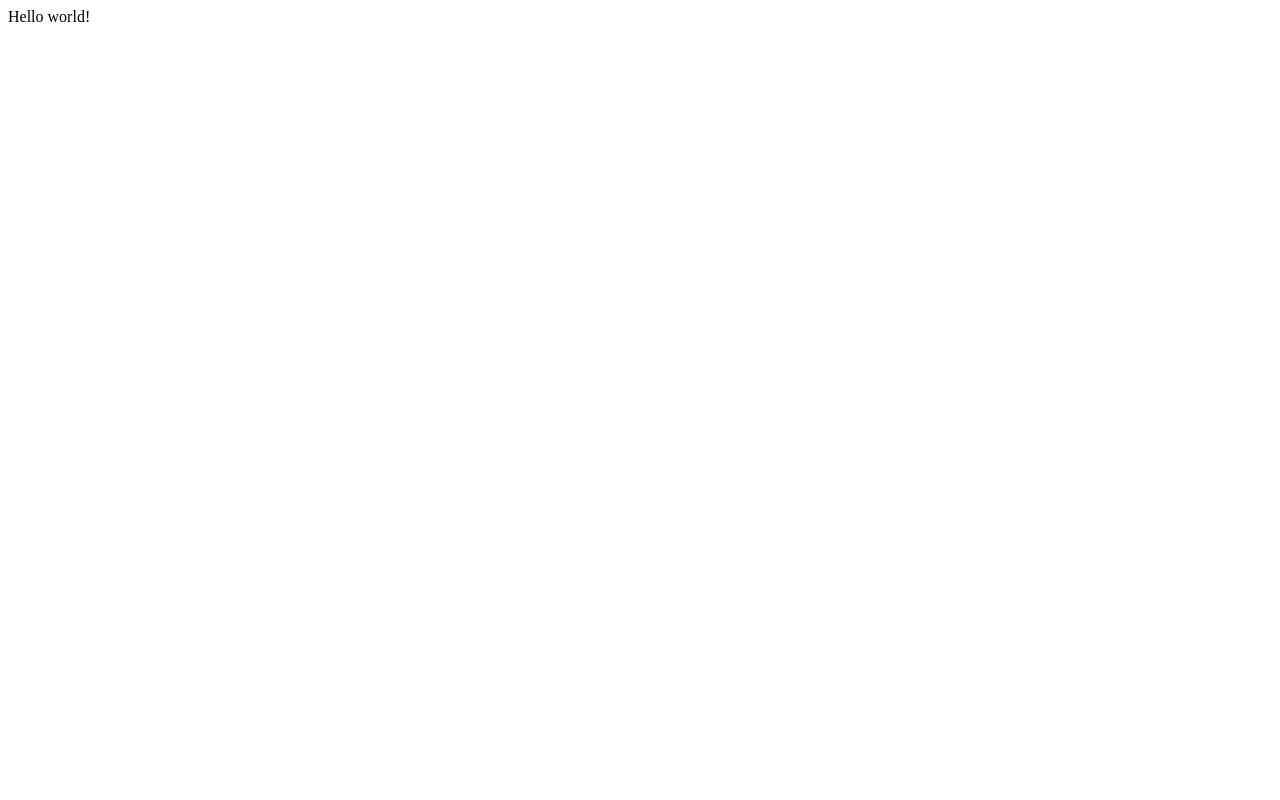
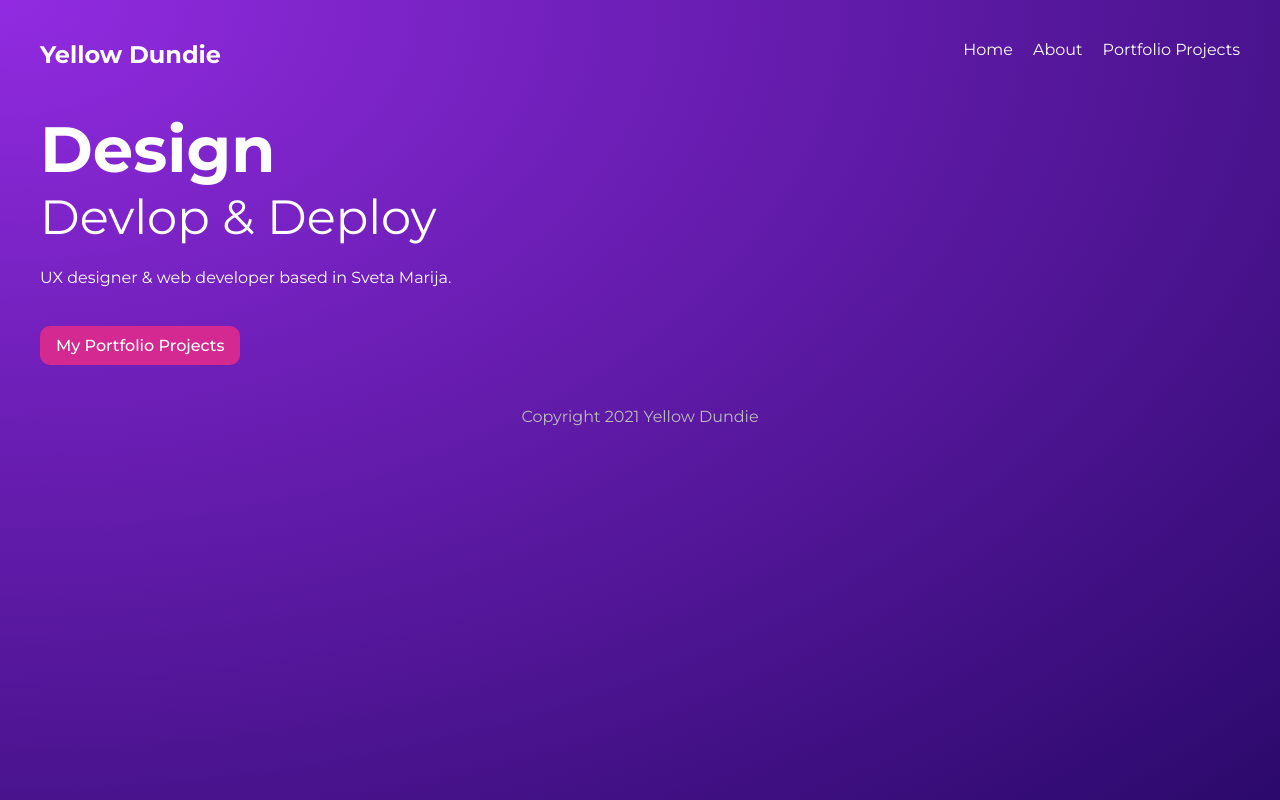
Before and after one commit to YDundie/gatsbyCrash, a Gatsby site: page / in a window 1280 px wide. Built offline with nearby package versions, Linux system fonts and the light colour scheme; Gatsby itself is replaced by a stand-in of ours.

Commit message:
Gatsby crash course, liniking, styles, routes, 404, layout

```diff
--- /dev/null
+++ b/src/components/Layout.js
@@ -0,0 +1,17 @@
+import React from 'react'
+import Navbar from './Navbar';
+import '../styles/global.css'
+
+export default function Layout({ children }) {
+    return (
+        <div className='layout'>
+            <Navbar />
+            <div className="content">
+                {children}
+            </div>
+            <footer>
+                <p>Copyright 2021 Yellow Dundie</p>
+            </footer>
+        </div>
+    )
+}
--- /dev/null
+++ b/src/components/Navbar.js
@@ -0,0 +1,15 @@
+import React from 'react'
+import { Link } from 'gatsby'
+
+export default function Navbar() {
+    return (
+        <nav>
+            <h1>Yellow Dundie</h1>
+            <div className="links">
+                <Link to='/'>Home</Link>
+                <Link to='/about'>About</Link>
+                <Link to='/projects'>Portfolio Projects</Link>
+            </div>
+        </nav>
+    )
+}
--- a/src/pages/index.js
+++ b/src/pages/index.js
@@ -1,5 +1,20 @@
 import React from "react"
+import Layout from '../components/Layout'
+import * as homeStyles from '../styles/home.module.css'
+import { Link } from 'gatsby'
+
 
 export default function Home() {
-  return <div>Hello world!</div>
+  return (
+    <Layout>
+      <section className={homeStyles.header}>
+        <div>
+          <h2>Design</h2>
+          <h3>Devlop & Deploy</h3>
+          <p>UX designer & web developer based in Sveta Marija.</p>
+          <Link className={homeStyles.btn} to='/projects'>My Portfolio Projects</Link>
+        </div>
+      </section>
+    </Layout>
+  )
 }
--- /dev/null
+++ b/src/styles/global.css
@@ -0,0 +1,50 @@
+@import url('https://fonts.googleapis.com/css2?family=Montserrat:wght@300;400;500;700&display=swap');
+
+* {
+  margin: 0;
+  padding: 0;
+  text-decoration: none;
+  font-family: "Montserrat";
+  color: white;
+}
+html, body {
+  min-height: 100%;
+}
+body {
+  background: radial-gradient(at top left, rgba(146,43,225,1) 0%, rgba(43,9,107,1) 100%);
+  background-repeat: no-repeat;
+}
+p {
+  margin: 16px auto;
+  line-height: 1.5em;
+}
+
+/* layout & nav */
+.layout {
+  max-width: 1200px;
+  margin: 0 auto;
+}
+nav {
+  display: grid;
+  grid-template-columns: 1fr 1fr;
+  margin: 40px auto;
+}
+nav .links {
+  display: inline-block;
+  text-align: right;
+}
+nav a {
+  display: inline-block;
+  margin-left: 20px;
+  font-weight: 400;
+  padding-bottom: 8px;
+  border-bottom: 3px solid transparent;
+}
+nav a:hover {
+  border-color: white;
+}
+footer p{
+  text-align: center;
+  color: #bbb;
+  margin: 40px auto;
+}
--- /dev/null
+++ b/src/styles/home.module.css
@@ -0,0 +1,22 @@
+.header {
+    display: grid;
+    grid-template-columns: 1fr 1fr;
+    grid-gap: 40px;
+    align-items: center;
+  }
+  .header h2 {
+    font-size: 4em;
+  }
+  .header h3 {
+    font-size: 3em;
+    font-weight: 400;
+    margin-bottom: 20px;
+  }
+  .btn {
+    display: inline-block;
+    background: #D42990;
+    padding: 10px 16px;
+    border-radius: 10px;
+    margin-top: 20px;
+    font-weight: 500;
+  }
```
Also changed, not shown: src/pages/404.js (added, +10 -0 lines), src/pages/about.js (added, +15 -0 lines), src/pages/projects/index.js (added, +14 -0 lines), src/styles/projects.module.css (added, +11 -0 lines).
